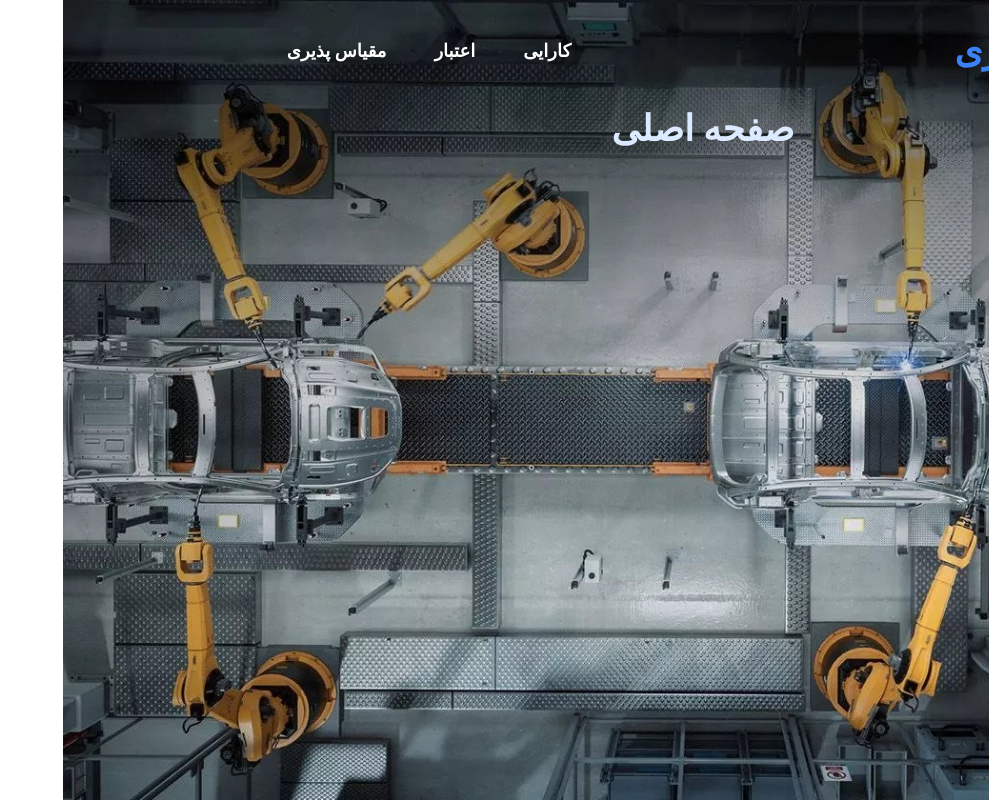
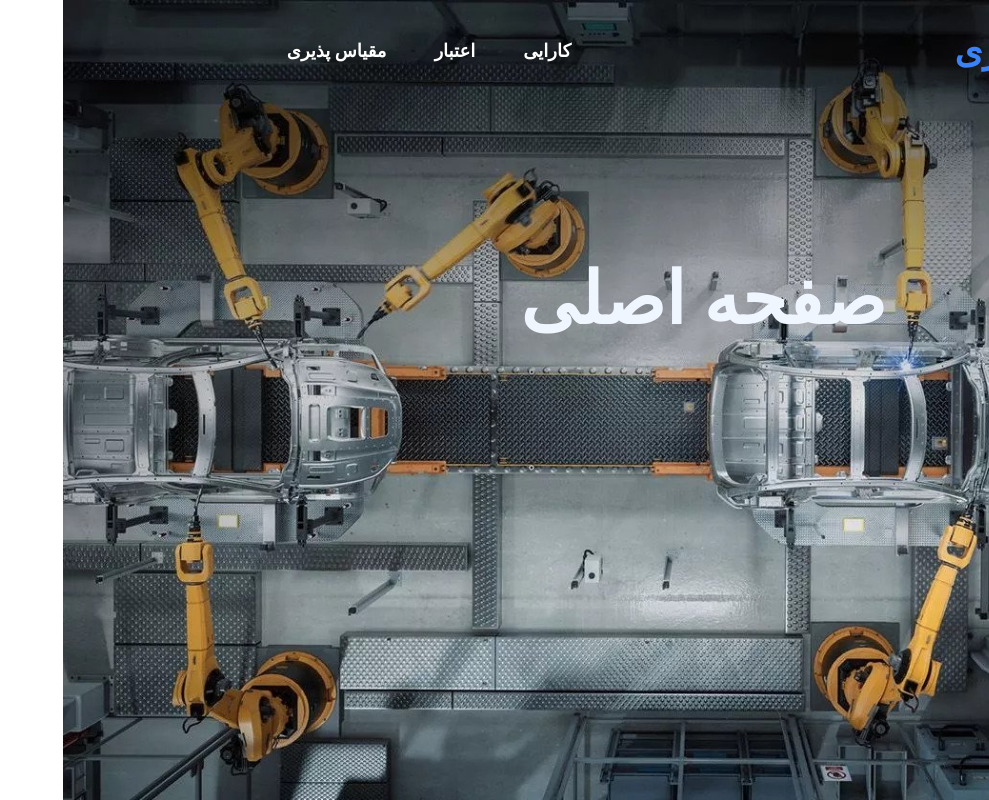
Before and after one commit to samanhoseinpour/corp, a Next.js app: page / in a window 1280 px wide. Shown: the whole page, without its empty margins (291-1280 px from the left). Built offline with nearby package versions, Linux system fonts and the light colour scheme; a small style sheet from the web is missing.

Commit message:
hero heading

```diff
--- a/src/app/globals.css
+++ b/src/app/globals.css
@@ -10,6 +10,6 @@ body {
 
 @layer components {
   .text-heading {
-    @apply text-[36px] text-blue-100 text-center font-semibold;
+    @apply text-[72px] text-blue-50 flex justify-center items-center font-extrabold mt-[144px];
   }
 }
```
